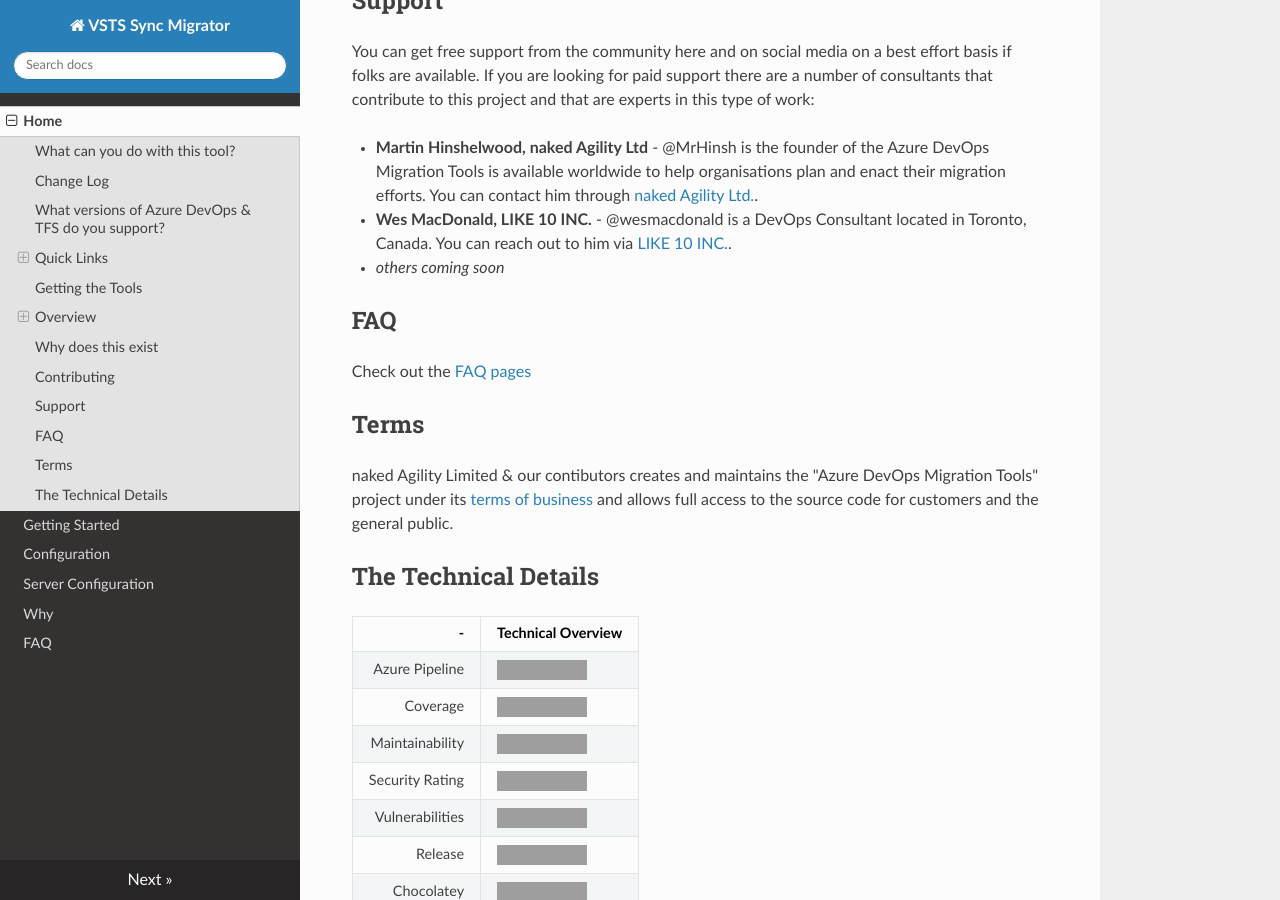
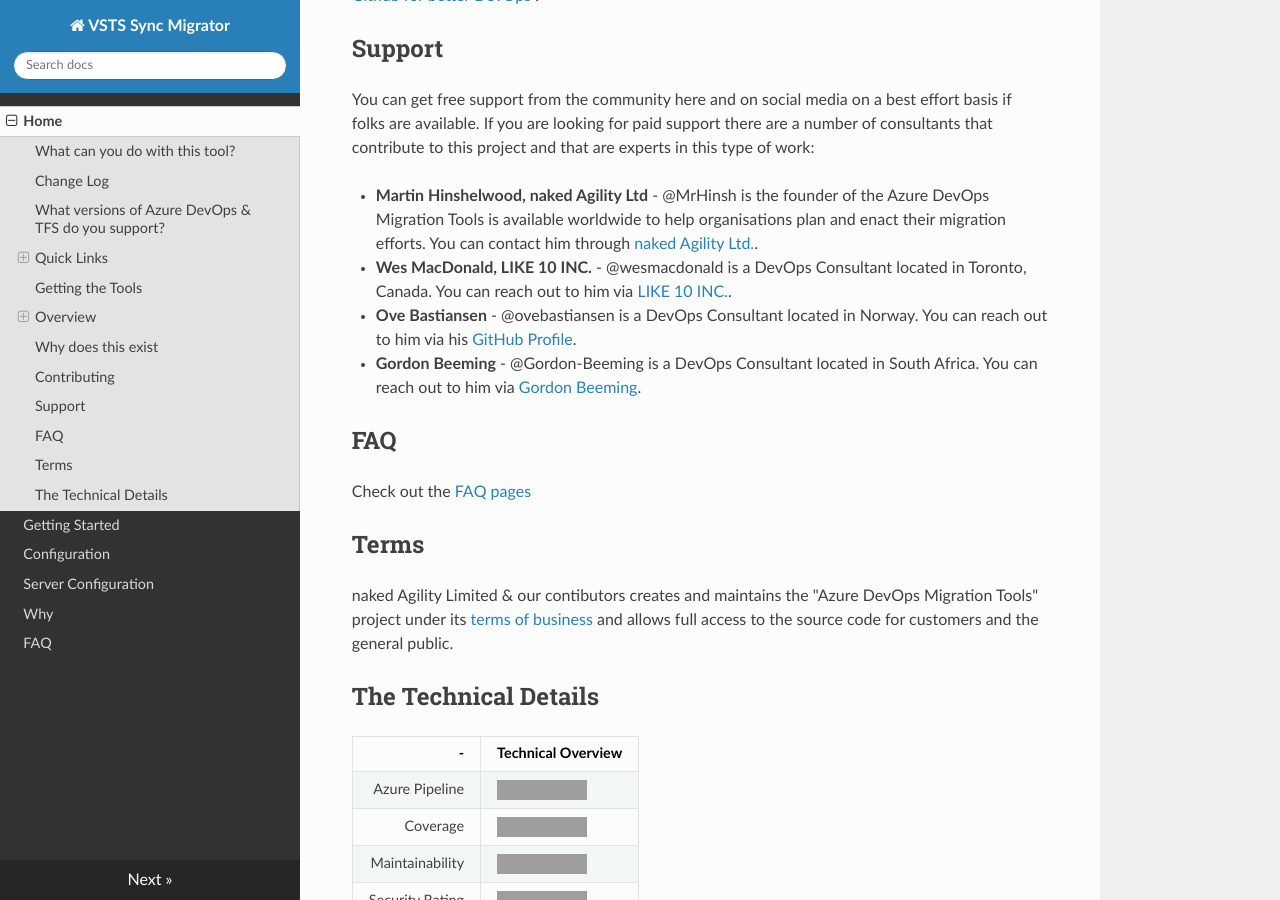
Before and after one commit to softdevnf/azure-devops-migration-tools, an MkDocs documentation site: the page built from docs/index.md, in a window 1280 px wide and 900 px high, scrolled down 5453 px, cut to the strip 0-900 px from the top of the window. Built offline with MkDocs 1.6.1, drawn with Linux system fonts in a browser that asks for light colours; nearby versions of some CDN libraries; old or Windows-style settings are respelled for this version of MkDocs; some of the changed text lies outside the part shown; grey boxes are pictures that could not be loaded.

Commit message:
Updated Readme

```diff
--- a/docs/index.md
+++ b/docs/index.md
@@ -53,6 +53,7 @@
 
  * [TFS 2017 Migration To VSTS with VSTS Sync Migrator from Mohamed Radwan](http://mohamedradwan.com/2017/09/15/tfs-2017-migration-to-vsts-with-vsts-sync-migrator/)
  * [Options migrating TFS to VSTS from Richard Fennell](https://blogs.blackmarble.co.uk/blogs/rfennell/post/2017/05/10/Options-migrating-TFS-to-VSTS)
+ * [Migrating Test artifacts and all other work item types using the Azure DevOps from Gordon Beeming](https://youtu.be/jU6E0k0eXXw)
 
 ## Getting the Tools
 
@@ -160,7 +161,8 @@
 
 * **Martin Hinshelwood, naked Agility Ltd** - @MrHinsh is the founder of the Azure DevOps Migration Tools is available worldwide to help organisations plan and enact their migration efforts. You can contact him through [naked Agility Ltd.](https://nkdagility.com).
 * **Wes MacDonald, LIKE 10 INC.** - @wesmacdonald is a DevOps Consultant located in Toronto, Canada.  You can reach out to him via [LIKE 10 INC.](http://www.like10.com).
-* _others coming soon_
+* **Ove Bastiansen** - @ovebastiansen is a DevOps Consultant located in Norway. You can reach out to him via his [GitHub Profile](https://github.com/ovebastiansen).
+* **Gordon Beeming** - @Gordon-Beeming is a DevOps Consultant located in South Africa. You can reach out to him via [Gordon Beeming](https://gordonbeeming.xyz/).
 
 ## FAQ
 
```
